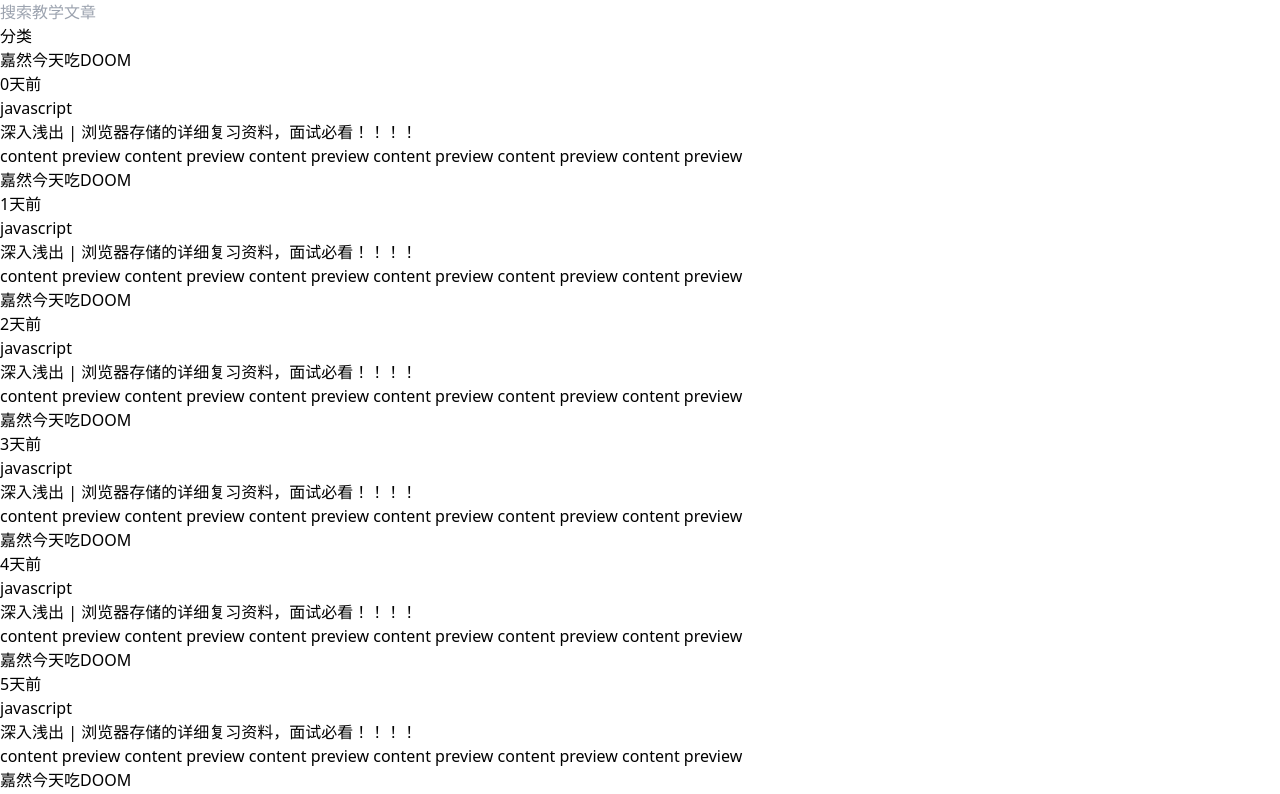
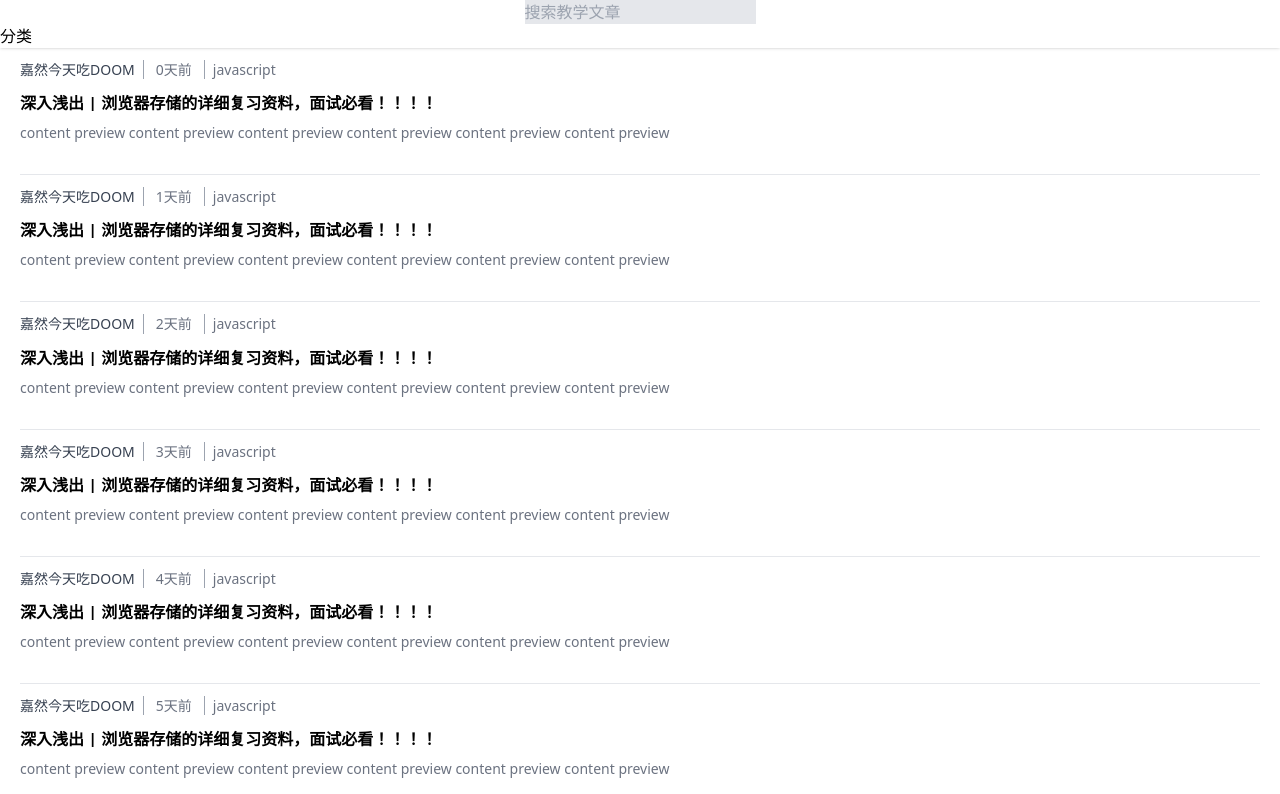
Before and after one commit to Pre117/samlask, a React (Vite) app: page / in a window 1280 px wide. Shown: the top 794 px of the page. Built offline with nearby package versions, Linux system fonts and the light colour scheme.

Commit message:
初步完成列表项

```diff
--- a/src/component/BlogItem.tsx
+++ b/src/component/BlogItem.tsx
@@ -1,20 +1,29 @@
-const BlogItem = (props: { index: number }) => {
-    const { index } = props
+const BlogItem = (props: {
+    index: number,
+    username: string
+    date: string
+    tags: string[]
+    title: string
+    contentPreview: string
+}) => {
+    const { index, username, date, tags, title, contentPreview } = props
 
     return (
         <div className="w-full pt-3 px-5 grid grid-rows-blogItem">
             <div className="flex justify-start text-sm divide-x divide-gray-400 divide-solid">
-                <div className="text-gray-700 pr-2">嘉然今天吃DOOM</div>
-                <div className="text-gray-500 px-3">{index}天前</div>
-                <div className="text-gray-500 px-2">javascript</div>
+                <div className="text-gray-700 pr-2">{username}</div>
+                <div className="text-gray-500 px-3">{index}{date}</div>
+                {tags.map((tag, index) => (
+                    <div key={index} className="text-gray-500 px-2">
+                        {tag}
+                    </div>
+                ))}
             </div>
             <div className="my-3 font-bold truncate">
-                深入浅出 | 浏览器存储的详细复习资料，面试必看！！！！
+                {title}
             </div>
             <div className="pb-3 border-b border-gray-200 text-sm text-gray-500 truncate">
-                content preview content preview content
-                 preview content preview content preview
-                 content preview
+                {contentPreview}
             </div>
         </div>
     )
--- a/src/pages/home/Home.tsx
+++ b/src/pages/home/Home.tsx
@@ -1,21 +1,70 @@
+import { useEffect, useState } from 'react'
 import BlogItem from '../../component/BlogItem'
-import Footer from '../../component/Footer'
 import Header from '../../component/Header'
 
+const blogProps = {
+    username: '嘉然今天吃DOOM',
+    date: '天前',
+    title: '深入浅出 | 浏览器存储的详细复习资料，面试必看！！！！',
+    contentPreview: `content preview content preview content
+    preview content preview content preview
+    content preview `,
+    tags: ['javascript'],
+}
+
+const arr = new Array(100).fill(blogProps)
 
 const Home = () => {
-    const arr = new Array(100).fill(1)
+    const [blogList, setBlogList] = useState(arr)
+
+    const loadItem = (num: number) => {
+        const newArr = new Array(num).fill(blogProps)
+        setBlogList([...blogList, ...newArr])
+    }
+
+    const infiniteScroll = () => {
+        const sentinels = document.getElementById('sentinels')
+        const callBack = (entries: IntersectionObserverEntry[]) => {
+            if (entries[0].intersectionRatio <= 0) {
+                return
+            }
+            if (blogList.length < 150) {
+                // console.log(entries)
+                console.log('触发IntersectionObserver')
+                loadItem(10)
+                // 关键，加载后停止观察，这个函数作用域的io废弃，这样在state更新后，下一个io开始观察
+                io.unobserve(entries[0].target)
+            }
+        }
+
+        const io = new IntersectionObserver(callBack)
+        io.observe(sentinels as Element)
+    }
+
+    useEffect(() => {
+        infiniteScroll()
+    }, [blogList])
 
     return (
         <div id="home">
             <Header />
-            <div className='h-12'></div>
+            <div className="h-12"></div>
             <div className="">
-                {arr.map((item, index) => (
-                    <BlogItem key={index} index={index} />
+                {blogList.map((item, index) => (
+                    <BlogItem
+                        key={index}
+                        index={index}
+                        username={item.username}
+                        date={item.date}
+                        tags={item.tags}
+                        title={item.title}
+                        contentPreview={item.contentPreview}
+                    />
                 ))}
             </div>
-            <Footer />
+            <div id="sentinels" className="h-10 text-center leading-10">
+                已经到底了
+            </div>
         </div>
     )
 }
--- a/tailwind.config.js
+++ b/tailwind.config.js
@@ -1,6 +1,5 @@
 module.exports = {
-  purge: ['./src/**/*.{js,jsx,ts,tsx}', './index.html'],
-  content: [],
+  content: ['./src/**/*.{js,jsx,ts,tsx}'],
   theme: {
     extend: {
       gridTemplateRows: {
```
Also changed, not shown: 1 other file (tests, documents, lock files or other folders).
